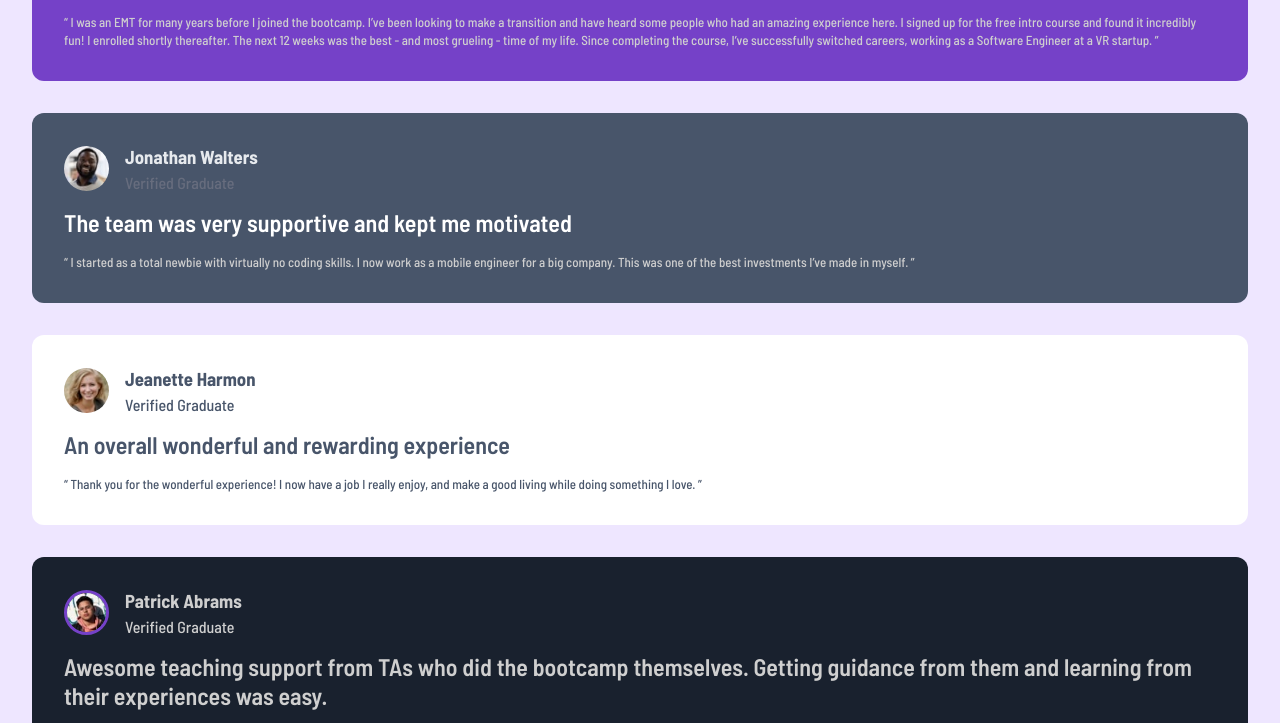
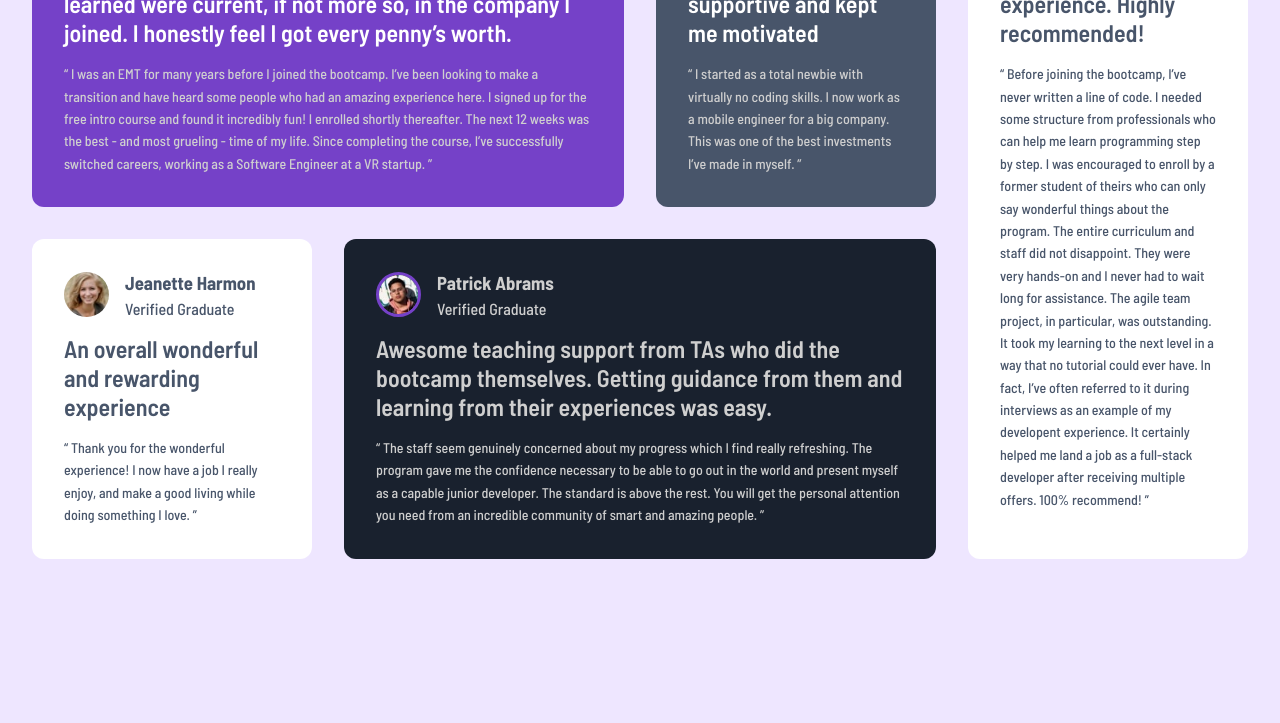
Before and after one commit to jorgecorderozx/frontendmentor-grid-section, a plain HTML site: page index.html in a window 1280 px wide. Shown: the part 188-911 px from the top of the page. After the commit the page ends 800 px from the top, so only its background shows below. Drawn offline with Linux system fonts and the light colour scheme.

Commit message:
Desktop layout completed

```diff
--- a/styles.css
+++ b/styles.css
@@ -21,11 +21,16 @@ body {
     font-family: Barlow Semi Condensed, sans-serif;
     background-color: var(--purple-50);
     font-weight: 500;
+    min-height: 100vh;
+    display: flex;
+    align-items: center;
+    justify-content: center;
 }
 
 main {
     display: grid;
     gap: 2rem;
+    max-width: 1300px;
 }
 
 .card {
@@ -142,3 +147,33 @@ blockquote {
         grid-column: span 3;
     }
 }
+
+@media screen and (min-width:1280px) {
+
+    main {
+        grid-template-columns: repeat(4, 1fr);
+    }
+
+    blockquote {
+        line-height: 1.6;
+        font-size: 14px;
+    }
+
+    .card-daniel {
+        background:url(images/bg-pattern-quotation.svg) no-repeat var(--purple-500) 92% 0% / 21%;
+    }
+
+    .card-jonathan p {
+        color: var(--grey-200)
+    }
+
+    .card-daniel, .card-patrick {
+        grid-column: span 2;
+    }
+
+    .card-kira {
+        grid-column: 4;
+        grid-row: 1 / span 2;
+
+    }
+}
```
